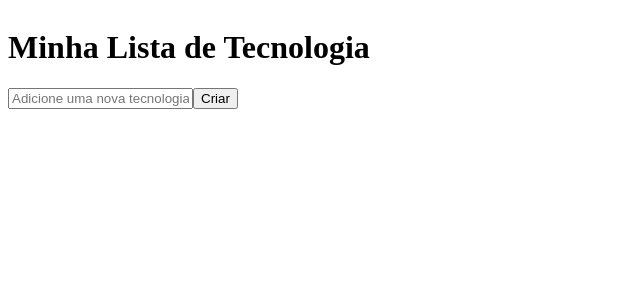
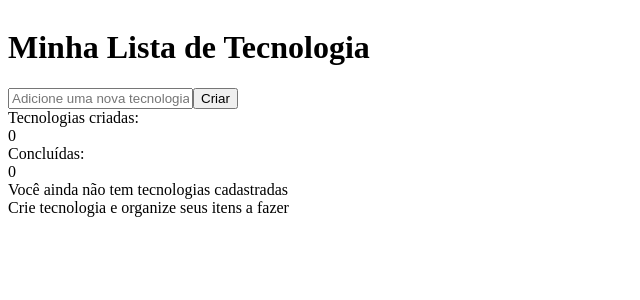
Before and after one commit to yolisses/minhas-tecnologias, a React (Vite) app: page / in a window 1280 px wide. Shown: the top 300 px of the page, without its empty margins (0-640 px from the left). Built offline with nearby package versions, Linux system fonts and the light colour scheme.

Commit message:
create techs context

```diff
--- a/src/app.tsx
+++ b/src/app.tsx
@@ -1,18 +1,10 @@
-import { useState } from "react";
-import { Tech } from "./tech";
-import { TechInput } from "./techInput";
-import { TechList } from "./techList";
+import { TechsProvider } from "./techsContext";
+import { TechsPage } from "./techsPage";
 
 export function App() {
-  const [techs, setTechs] = useState<Tech[]>([]);
-
   return (
-    <div>
-      <h1>Minha Lista de Tecnologia</h1>
-      <TechInput setTechs={setTechs} />
-      <TechList techs={techs}></TechList>
-    </div>
+    <TechsProvider>
+      <TechsPage />
+    </TechsProvider>
   );
 }
-
-export default App;
--- a/src/tech.d.ts
+++ b/src/tech.d.ts
@@ -1,3 +1,4 @@
 export type Tech = {
   name: string;
+  finished: boolean;
 };
--- /dev/null
+++ b/src/techCounter.tsx
@@ -0,0 +1,17 @@
+import { useTechs } from "./techsContext";
+
+export function TechCounter() {
+  const { techs } = useTechs();
+  const finishedCount = techs.filter((tech) => tech.finished).length;
+
+  return (
+    <div>
+      <div>
+        Tecnologias criadas: <span>{techs.length}</span>
+      </div>
+      <div>
+        Concluídas: <span>{finishedCount}</span>
+      </div>
+    </div>
+  );
+}
--- a/src/techInput.tsx
+++ b/src/techInput.tsx
@@ -1,24 +1,14 @@
-import {
-  ChangeEvent,
-  Dispatch,
-  FormEvent,
-  SetStateAction,
-  useState,
-} from "react";
-import { Tech } from "./tech";
+import { ChangeEvent, FormEvent, useState } from "react";
+import { useTechs } from "./techsContext";
 
-type Props = {
-  setTechs: Dispatch<SetStateAction<Tech[]>>;
-};
-
-export function TechInput({ setTechs }: Props) {
+export function TechInput() {
+  const { addTech } = useTechs();
   const [name, setName] = useState("");
 
   function handleSubmit(e: FormEvent) {
     e.preventDefault();
     if (!name) return;
-    const tech: Tech = { name };
-    setTechs((old) => [...old, tech]);
+    addTech(name);
     setName("");
   }
 
--- a/src/techItem.tsx
+++ b/src/techItem.tsx
@@ -5,5 +5,10 @@ type Props = {
 };
 
 export function TechItem({ tech }: Props) {
-  return <div>{tech.name}</div>;
+  return (
+    <div>
+      {tech.name}
+      <button>delete</button>
+    </div>
+  );
 }
--- a/src/techList.tsx
+++ b/src/techList.tsx
@@ -1,11 +1,17 @@
-import { Tech } from "./tech";
 import { TechItem } from "./techItem";
+import { useTechs } from "./techsContext";
 
-type Props = {
-  techs: Tech[];
-};
+export function TechList() {
+  const { techs } = useTechs();
+  if (techs.length === 0) {
+    return (
+      <div>
+        <div>Você ainda não tem tecnologias cadastradas</div>
+        <div>Crie tecnologia e organize seus itens a fazer</div>
+      </div>
+    );
+  }
 
-export function TechList({ techs }: Props) {
   return (
     <div>
       {techs.map((tech) => (
--- /dev/null
+++ b/src/techsContext.tsx
@@ -0,0 +1,36 @@
+import {
+  Dispatch,
+  ReactNode,
+  SetStateAction,
+  createContext,
+  useContext,
+  useState,
+} from "react";
+import { Tech } from "./tech";
+
+type TechContext = {
+  techs: Tech[];
+  addTech: (name: string) => void;
+  setTechs: Dispatch<SetStateAction<Tech[]>>;
+};
+
+const techsContext = createContext({} as TechContext);
+
+export function useTechs() {
+  return useContext(techsContext);
+}
+
+export function TechsProvider({ children }: { children: ReactNode }) {
+  const [techs, setTechs] = useState<Tech[]>([]);
+
+  function addTech(name: string) {
+    const tech: Tech = { name, finished: false };
+    setTechs((old) => [...old, tech]);
+  }
+
+  return (
+    <techsContext.Provider value={{ techs, setTechs, addTech }}>
+      {children}
+    </techsContext.Provider>
+  );
+}
--- /dev/null
+++ b/src/techsPage.tsx
@@ -0,0 +1,14 @@
+import { TechCounter } from "./techCounter";
+import { TechInput } from "./techInput";
+import { TechList } from "./techList";
+
+export function TechsPage() {
+  return (
+    <div>
+      <h1>Minha Lista de Tecnologia</h1>
+      <TechInput />
+      <TechCounter />
+      <TechList />
+    </div>
+  );
+}
```
